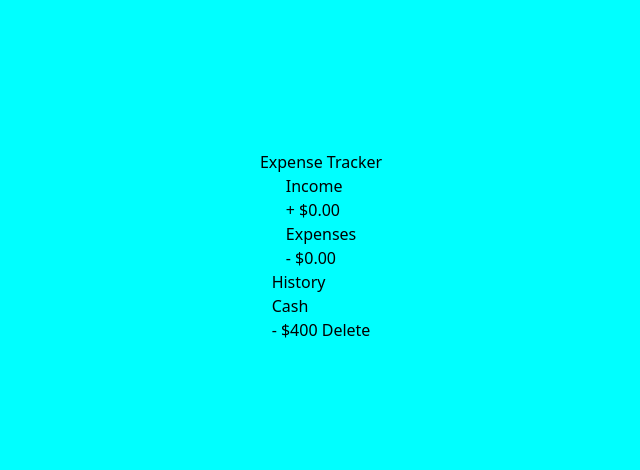
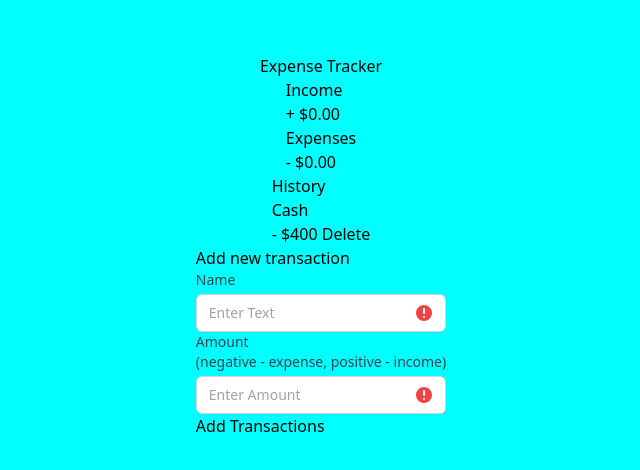
Before and after one commit to Sochuks/react-expense-tracker, a React (Vite) app: page / in a window 1280 px wide. Shown: the part 154-624 px from the top of the page, without its empty margins (319-959 px from the left). Built offline with nearby package versions, Linux system fonts and the light colour scheme.

Commit message:
create add transaction component

```diff
--- a/src/App.jsx
+++ b/src/App.jsx
@@ -2,6 +2,7 @@ import React from 'react'
 import Header from './Components/Header'
 import IncomeExpenses from './Components/IncomeExpenses'
 import TransactionList from './Components/TransactionList'
+import AddTransaction from './Components/AddTransaction'
 
 
 function App() {
@@ -11,6 +12,7 @@ function App() {
     <Header/>
     <IncomeExpenses />
     <TransactionList/>
+    <AddTransaction/>
     </div>
   )
 }
--- /dev/null
+++ b/src/Components/AddTransaction.jsx
@@ -0,0 +1,48 @@
+import React from 'react'
+
+const AddTransaction = () => {
+  return (
+    <div>
+        <h3>Add new transaction</h3>
+        <form action="">
+            <div>
+                {/* Text */}
+                <label htmlFor='text' className="block text-sm font-medium leading-5  text-gray-700">Name</label>
+                    <div className="mt-1 relative rounded-md shadow-sm">
+                        <input placeholder="Enter Text" type="text"  className="appearance-none block w-full px-3 py-2 border border-gray-300 rounded-md placeholder-gray-400 focus:outline-none focus:shadow-outline-blue focus:border-blue-300 transition duration-150 ease-in-out sm:text-sm sm:leading-5" />
+                        {/* validation warning */}
+                        <div className="absolute inset-y-0 right-0 pr-3 flex items-center pointer-events-none">
+                            <svg className="h-5 w-5 text-red-500" fill="currentColor" viewBox="0 0 20 20">
+                                <path fillRule="evenodd"
+                                    d="M18 10a8 8 0 11-16 0 8 8 0 0116 0zm-7 4a1 1 0 11-2 0 1 1 0 012 0zm-1-9a1 1 0 00-1 1v4a1 1 0 102 0V6a1 1 0 00-1-1z"
+                                    clipRule="evenodd">
+                                </path>
+                            </svg>
+                        </div>
+                    </div>
+
+                    {/* Amount */}
+                    <label htmlFor="amount" className="block text-sm font-medium leading-5  text-gray-700">Amount
+                    <br/> (negative - expense, positive - income) </label>
+                        <div className="mt-1 relative rounded-md shadow-sm">
+                            <input placeholder="Enter Amount" type="number" className="appearance-none block w-full px-3 py-2 border border-gray-300 rounded-md placeholder-gray-400 focus:outline-none focus:shadow-outline-blue focus:border-blue-300 transition duration-150 ease-in-out sm:text-sm sm:leading-5" />
+                            {/* validation warning */}
+                            <div className="absolute inset-y-0 right-0 pr-3 flex items-center pointer-events-none">
+                                <svg className="h-5 w-5 text-red-500" fill="currentColor" viewBox="0 0 20 20">
+                                    <path fillRule="evenodd"
+                                        d="M18 10a8 8 0 11-16 0 8 8 0 0116 0zm-7 4a1 1 0 11-2 0 1 1 0 012 0zm-1-9a1 1 0 00-1 1v4a1 1 0 102 0V6a1 1 0 00-1-1z"
+                                        clipRule="evenodd">
+                                    </path>
+                                </svg>
+                            </div>
+                        </div>
+
+                        {/* Submit Button */}
+                        <button>Add Transactions</button>
+            </div>
+        </form>
+    </div>
+  )
+}
+
+export default AddTransaction
```
